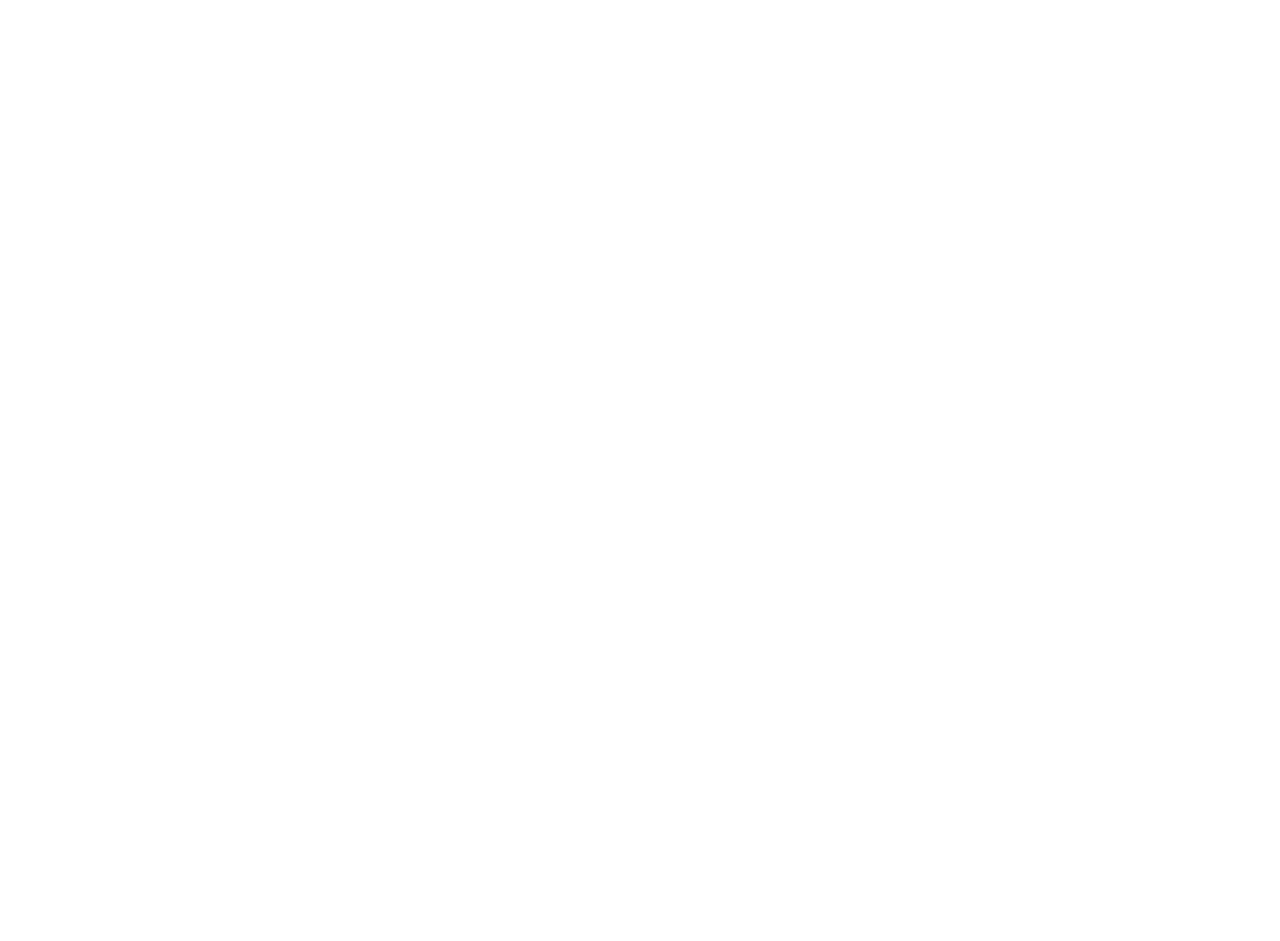
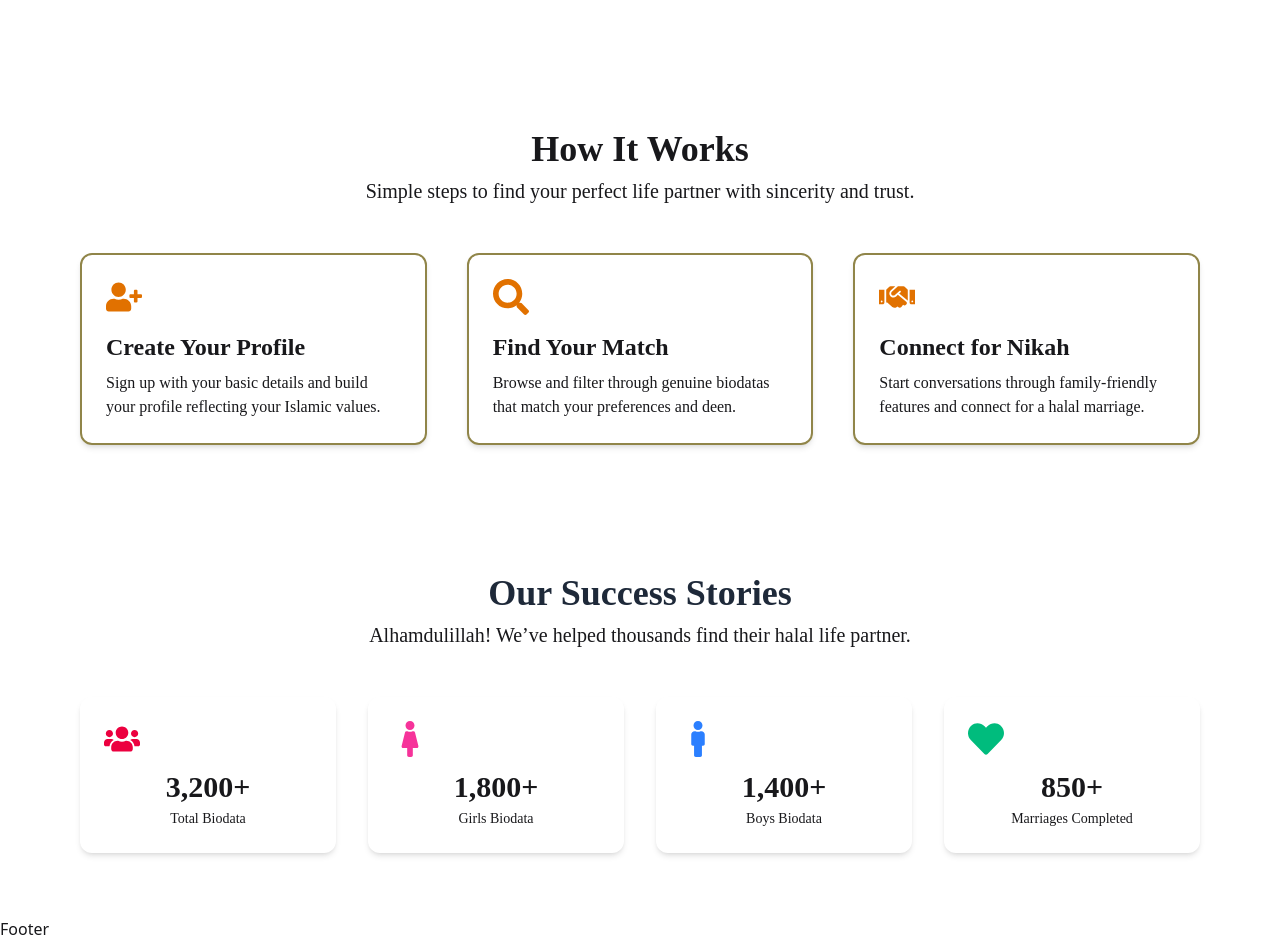
Before and after one commit to shafayatGit/SoulNest-Client, a React (Vite) app: page / in a window 1280 px wide. Shown: the part 760-1701 px from the top of the page. Before the commit the page ends 800 px from the top, so only its background shows below. Built offline with nearby package versions, Linux system fonts and the light colour scheme; no server answers.

Commit message:
static section impelemented

```diff
--- a/package.json
+++ b/package.json
@@ -11,14 +11,17 @@
   },
   "dependencies": {
     "@tailwindcss/vite": "^4.1.11",
+    "aos": "^2.3.4",
     "axios": "^1.10.0",
     "firebase": "^11.10.0",
     "react": "^19.1.0",
     "react-awesome-slider": "^4.1.0",
+    "react-countup": "^6.5.3",
     "react-dom": "^19.1.0",
     "react-hook-form": "^7.60.0",
     "react-hot-toast": "^2.5.2",
     "react-icons": "^5.5.0",
+    "react-intersection-observer": "^9.16.0",
     "react-responsive-carousel": "^3.2.23",
     "react-router": "^7.7.0",
     "react-slick": "^0.30.3",
--- /dev/null
+++ b/src/assets/Components/HowItWorks.jsx
@@ -0,0 +1,48 @@
+// src/Pages/Home/HowItWorks.jsx
+import { FaUserPlus, FaSearch, FaHandshake } from "react-icons/fa";
+
+const HowItWorks = () => {
+  const steps = [
+    {
+      icon: <FaUserPlus className="text-4xl text-amber-600" />,
+      title: "Create Your Profile",
+      desc: "Sign up with your basic details and build your profile reflecting your Islamic values.",
+    },
+    {
+      icon: <FaSearch className="text-4xl text-amber-600" />,
+      title: "Find Your Match",
+      desc: "Browse and filter through genuine biodatas that match your preferences and deen.",
+    },
+    {
+      icon: <FaHandshake className="text-4xl text-amber-600" />,
+      title: "Connect for Nikah",
+      desc: "Start conversations through family-friendly features and connect for a halal marriage.",
+    },
+  ];
+
+  return (
+    <section className="libre mt-24 py-16 px-4 lg:px-20" id="how-it-works">
+      <div className="text-center mb-12">
+        <h2 className="text-4xl font-bold  mb-2">How It Works</h2>
+        <p className="text-xl max-w-xl mx-auto">
+          Simple steps to find your perfect life partner with sincerity and trust.
+        </p>
+      </div>
+
+      <div className="grid gap-10 md:grid-cols-3">
+        {steps.map((step, index) => (
+          <div
+            key={index}
+            className="border-[#908549] border-2 p-6 rounded-xl shadow-md hover:shadow-lg transition"
+          >
+            <div className="mb-4">{step.icon}</div>
+            <h3 className="text-2xl font-semibold  mb-2">{step.title}</h3>
+            <p className="">{step.desc}</p>
+          </div>
+        ))}
+      </div>
+    </section>
+  );
+};
+
+export default HowItWorks;
--- /dev/null
+++ b/src/assets/Components/SuccessCounter.jsx
@@ -0,0 +1,78 @@
+import Aos from "aos";
+import { useEffect } from "react";
+import CountUp from "react-countup";
+import { FaUsers, FaFemale, FaMale, FaHeart } from "react-icons/fa";
+import { useInView } from "react-intersection-observer";
+
+const SuccessCounter = () => {
+
+    useEffect(() => {
+  Aos.init({
+    duration: 1000,  // animation duration
+    once: true       // animate only once
+  });
+}, []);
+
+  const stats = [
+    {
+      icon: <FaUsers className="text-4xl text-rose-600" />,
+      label: "Total Biodata",
+      count: 3200,
+    },
+    {
+      icon: <FaFemale className="text-4xl text-pink-500" />,
+      label: "Girls Biodata",
+      count: 1800,
+    },
+    {
+      icon: <FaMale className="text-4xl text-blue-500" />,
+      label: "Boys Biodata",
+      count: 1400,
+    },
+    {
+      icon: <FaHeart className="text-4xl text-emerald-500" />,
+      label: "Marriages Completed",
+      count: 850,
+    },
+  ];
+
+  const { ref, inView } = useInView();
+
+  return (
+    <section className="libre py-16 px-4 lg:px-20">
+      <div className="text-center mb-12" ref={ref}>
+        <h2 className="text-4xl font-bold text-gray-800 mb-2">Our Success Stories</h2>
+        <p className="text-xl max-w-xl mx-auto">
+          Alhamdulillah! We’ve helped thousands find their halal life partner.
+        </p>
+      </div>
+
+      <div className="grid grid-cols-2 md:grid-cols-4 gap-8 text-center">
+        {stats.map((item, index) => (
+          <div
+            key={index}
+            className=" rounded-xl shadow-md p-6 hover:shadow-xl transition"
+          >
+            <div className="mb-3">{item.icon}</div>
+            <h3 className="text-3xl font-bold ">
+
+              {inView && (
+                  <CountUp
+                    start={0}
+                    end={item.count}
+                    duration={3}
+                    delay={0}
+                    separator=","
+                  ></CountUp>
+                )}
+                +
+            </h3>
+            <p className="text-sm mt-1">{item.label}</p>
+          </div>
+        ))}
+      </div>
+    </section>
+  );
+};
+
+export default SuccessCounter;
--- a/src/assets/Pages/Home/Home.jsx
+++ b/src/assets/Pages/Home/Home.jsx
@@ -1,10 +1,14 @@
 import React from 'react';
 import Banner from './Slider/Banner';
+import HowItWorks from '../../Components/HowItWorks';
+import SuccessCounter from '../../Components/SuccessCounter';
 
 const Home = () => {
     return (
         <div>
             <Banner></Banner>
+            <HowItWorks></HowItWorks>
+            <SuccessCounter></SuccessCounter>
         </div>
     );
 };
--- a/src/index.css
+++ b/src/index.css
@@ -25,14 +25,14 @@
 }
 
 button:hover {
-  letter-spacing: 2px;
+  letter-spacing: 2.5px;
   background-color: #8a6c42;
   color: hsl(0, 0%, 100%);
   box-shadow: #8a6c42;
 }
 
 button:active {
-  letter-spacing: 2px;
+  letter-spacing: 2.5px;
   background-color: #8a6c42;
   color: hsl(0, 0%, 100%);
   box-shadow: #8a6c42;
```
Also changed, not shown: 1 other file (tests, documents, lock files or other folders).
